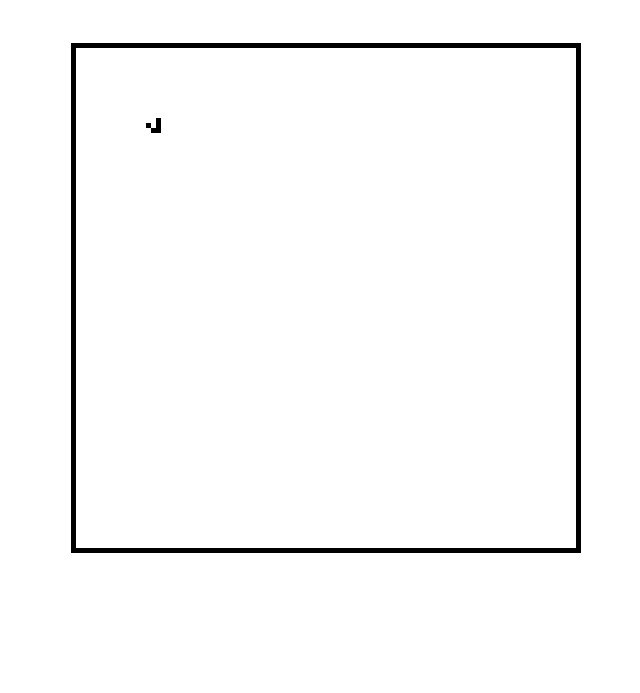
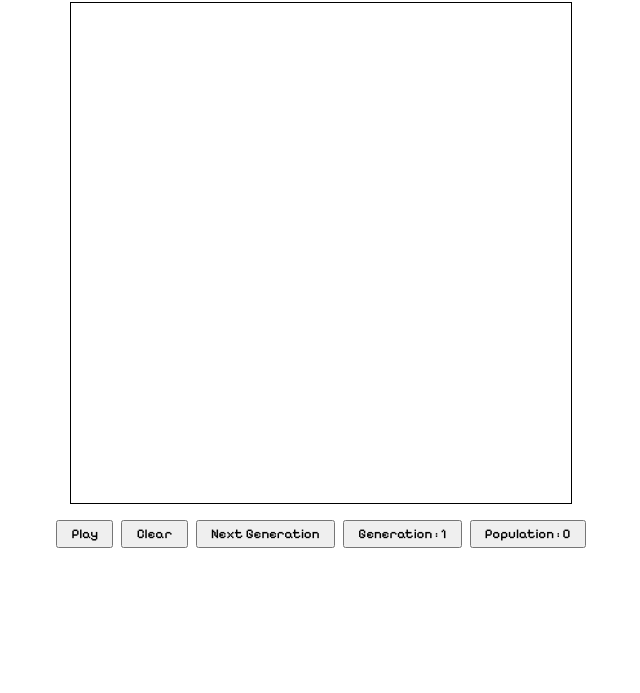
Before and after one commit to Kavyansh-Bagdi/Game-Of-LIfe, a plain HTML site: page index.html in a window 1280 px wide. Shown: the part 107-800 px from the top of the page, without its empty margins (319-959 px from the left). Drawn offline with Linux system fonts and the light colour scheme.

Commit message:
game ready

```diff
--- a/index.html
+++ b/index.html
@@ -3,11 +3,30 @@
 <head>
     <meta charset="UTF-8">
     <meta name="viewport" content="width=device-width, initial-scale=1.0">
-    <title>Canvas</title>
+    <title>Game Of Life</title>
     <link rel="stylesheet" href="style.css">
     <script defer src="script.js"></script>
+
+    <link rel="preconnect" href="https://fonts.googleapis.com">
+    <link rel="preconnect" href="https://fonts.gstatic.com" crossorigin>
+    <link href="https://fonts.googleapis.com/css2?family=Pixelify+Sans:wght@400..700&display=swap" rel="stylesheet">
+
 </head>
 <body>
-    <canvas id="canvas" height="500px" width="500px"></canvas>
+    <div class="body">
+        <div class="title">
+            Game Of Life
+        </div>
+        <div class="canvasbox">
+            <canvas id="canvas" height="500px" width="500px"></canvas>
+        </div>
+        <div class="button">
+            <button id="play_pause">Play</button>
+            <button id="clear">Clear</button>
+            <button id="next">Next Generation</button>
+            <button id="generation">Generation : 1</button>
+            <button id="population">Population : 0</button>
+        </div>
+    </div>
 </body>
 </html>
--- a/script.js
+++ b/script.js
@@ -1,26 +1,40 @@
+// canvas
+
 const canvas = document.getElementById("canvas");
 const ctx = canvas.getContext('2d');
 
+// buttons
+
+const play_pause = document.getElementById("play_pause");
+const clear = document.getElementById("clear");
+const next = document.getElementById("next");
+const generation = document.getElementById("generation");
+const population = document.getElementById("population");
+
 // array
-let game_array = new Array(10000).fill(0);
+
+let game_array = new Array(2500).fill(0);
 
 
-game_array[103] = 1;
-game_array[204] = 1;
-game_array[304] = 1;
-game_array[302] = 1;
-game_array[303] = 1;
+// variables
+
+let flag = 0;
+let generation_value = 1;
+let population_value = sum();
 
 // functions
 
+function sum() {
+    return game_array.reduce((sum, value) => sum += value);
+}
 
 function index_ij(index){
-    let i = Math.floor(index / 100);
-    let j = index % 100;
+    let i = Math.floor(index / 50);
+    let j = index % 50;
     return [i, j];
 }
 function ij_index(i, j) {
-    return i * 100 + j;
+    return i * 50 + j;
 }
 function nearest_neighbour(index) {
     const coord = index_ij(index);
@@ -30,7 +44,7 @@ function nearest_neighbour(index) {
 
     // inner grid
 
-    if ((i > 0 && i < 99) && (j > 0 && j < 99)) {
+    if ((i > 0 && i < 49) && (j > 0 && j < 49)) {
         if (game_array[ij_index(i - 1, j)] == 1) count++;
         if (game_array[ij_index(i - 1, j + 1)] == 1) count++;
         if (game_array[ij_index(i - 1, j - 1)] == 1) count++;
@@ -43,28 +57,28 @@ function nearest_neighbour(index) {
 
     // end rows and columns
 
-    if (i == 0 && (j > 0 && j < 99)) {
+    if (i == 0 && (j > 0 && j < 49)) {
         if (game_array[ij_index(i - 1, j)] == 1) count++;
         if (game_array[ij_index(i - 1, j + 1)] == 1) count++;
         if (game_array[ij_index(i - 1, j - 1)] == 1) count++;
         if (game_array[ij_index(i, j + 1)] == 1) count++;
         if (game_array[ij_index(i, j - 1)] == 1) count++;
     }
-    if (i == 99 && (j > 0 && j < 99)) {
+    if (i == 49 && (j > 0 && j < 49)) {
         if (game_array[ij_index(i + 1, j)] == 1) count++;
         if (game_array[ij_index(i + 1, j + 1)] == 1) count++;
         if (game_array[ij_index(i + 1, j - 1)] == 1) count++;
         if (game_array[ij_index(i, j + 1)] == 1) count++;
         if (game_array[ij_index(i, j - 1)] == 1) count++;
     }
-    if (j == 0 && (i > 0 && i < 99)) {
+    if (j == 0 && (i > 0 && i < 49)) {
         if (game_array[ij_index(i, j + 1)] == 1) count++;
         if (game_array[ij_index(i + 1, j + 1)] == 1) count++;
         if (game_array[ij_index(j + 1, i - 1)] == 1) count++;
         if (game_array[ij_index(i + 1 , j)] == 1) count++;
         if (game_array[ij_index(i - 1 , j)] == 1) count++;
     }
-    if (j == 99 && (i > 0 && i < 99)) {
+    if (j == 49 && (i > 0 && i < 49)) {
         if (game_array[ij_index(i, j-1)] == 1) count++;
         if (game_array[ij_index(i + 1 ,j-1)] == 1) count++;
         if (game_array[ij_index(i - 1 ,j-1)] == 1) count++;
@@ -79,17 +93,17 @@ function nearest_neighbour(index) {
         if (game_array[ij_index(i + 1,j)] == 1) count++;
         if (game_array[ij_index(i, j + 1)] == 1) count++;
     }
-    if (i == 0 && j == 99) {
+    if (i == 0 && j == 49) {
         if (game_array[ij_index(i + 1, j - 1)] == 1) count++;
         if (game_array[ij_index(i + 1, j)] == 1) count++;
         if (game_array[ij_index(i, j - 1)] == 1) count++;
     }
-    if (j == 0 && i == 99) {
+    if (j == 0 && i == 49) {
         if (game_array[ij_index(i  - 1, j + 1)] == 1) count++;
         if (game_array[ij_index(i  - 1, j)] == 1) count++;
         if (game_array[ij_index(i, j + 1)] == 1) count++;
     }
-    if (j == 0 && i == 99) {
+    if (j == 0 && i == 49) {
         if (game_array[ij_index(i  - 1, j - 1)] == 1) count++;
         if (game_array[ij_index(i  - 1, j)] == 1) count++;
         if (game_array[ij_index(i, j - 1)] == 1) count++;
@@ -104,8 +118,8 @@ function nearest_neighbour(index) {
 // Any dead cell with exactly three live neighbours becomes a live cell, as if by reproduction.
 
 function nextgeneration() {
-    const temp_array = new Array(10000).fill(0);
-    for (let index = 0; index < 10000; index++){
+    const temp_array = new Array(2500).fill(0);
+    for (let index = 0; index < 2500; index++){
         if (game_array[index] == 1 && nearest_neighbour(index) < 2) temp_array[index] = 0;
         if (game_array[index] == 1 && (nearest_neighbour(index) <= 3 && nearest_neighbour(index) > 1)) temp_array[index] = 1;
         if (game_array[index] == 1 && nearest_neighbour(index) > 3) temp_array[index] = 0;
@@ -117,15 +131,17 @@ function nextgeneration() {
 
 
 function render() {
-    for (let j = 0; j < 10000 ; j++) {
+    population.innerHTML = `Population : ${sum()}`;
+    generation.innerHTML = `Generation : ${++generation_value}`;
+    for (let j = 0; j < 2500; j++) {
         if (game_array[j] == 1) {
             const position = index_ij(j);
             ctx.fillstyle = "rgb(0, 0, 0)";
-            ctx.fillRect(position[1] * 5, position[0] * 5, 5, 5);
+            ctx.fillRect(position[1] * 10, position[0] * 10, 10, 10);
         }
         else {
             const position = index_ij(j);
-            ctx.clearRect(position[1] * 5, position[0] * 5, 5, 5);
+            ctx.clearRect(position[1] * 10, position[0] * 10, 10, 10);
         }
     };
 }
@@ -133,7 +149,54 @@ function render() {
 function draw() {
     render();
     nextgeneration();
-    setTimeout(draw, 100);
+    if( flag == 1)
+    time = setTimeout(draw, 100);
 };
 
-window.addEventListener("load", draw(game_array));
+canvas.addEventListener('click', (event) => {
+    if (flag == 0) {
+        const rect = canvas.getBoundingClientRect();
+        let x = event.x - rect.x;
+        let y = event.y - rect.y;
+        let index = ij_index(Math.floor(y / 10), Math.floor(x / 10));
+        if (game_array[index] == 0) {
+            const position = index_ij(index);
+            ctx.fillstyle = "rgb(0, 0, 0)";
+            ctx.fillRect(position[1] * 10, position[0] * 10, 10, 10);
+            game_array[index] = 1;
+        }
+        else {
+            const position = index_ij(index);
+            ctx.clearRect(position[1] * 10, position[0] * 10, 10, 10);
+            game_array[index] = 0;
+        }
+    }
+    population.innerHTML = `Population : ${sum()}`;
+});
+
+play_pause.addEventListener("click", () => {
+    if (flag == 0) {
+        flag = 1;
+        play_pause.innerHTML = "Pause";
+        draw();
+    }
+    else {
+        play_pause.innerHTML = "Play";
+        flag = 0;
+    }
+});
+
+clear.addEventListener("click", () => {
+    game_array.fill(0);
+    generation_value = 0;
+    render();
+    if (flag == 1) {
+        play_pause.innerHTML = "Play";
+        flag = 0;
+    };
+});
+
+next.addEventListener("click", () => {
+    nextgeneration();
+    render();
+});
--- a/style.css
+++ b/style.css
@@ -2,12 +2,44 @@
     margin: 0px;
     padding: 0px;
     box-sizing: border-box;
+    font-family: "Pixelify Sans", sans-serif;
+    font-optical-sizing: auto;
+    font-weight: 500;
+    font-style: normal;
 }
-
+body{
+    display: flex;
+    justify-content: center;
+    align-items: center;
+}
+.title{
+    text-align: center;
+    font-size: 64px;
+    font-weight: 700;
+}
 canvas{
-    position: absolute;
-    background: white;
-    top: calc(50% - 250px);
-    left: calc(50% - 250px);
-    border: 5px solid black;
+    margin-inline: auto;
+    border: 1px solid black;
 }
+.canvasbox{
+    padding: 1em;
+}
+canvas:hover{
+    cursor:crosshair;
+}
+.body{
+    margin: 1em;
+}
+.body div{
+    display: flex;
+    justify-content: space-evenly;
+}
+button{
+    display: inline-block;
+    margin-inline: 0.3em;
+    padding-inline: 1em;
+    padding-block: 0.3em;
+}
+button:hover{
+    cursor: pointer;
+}
```
